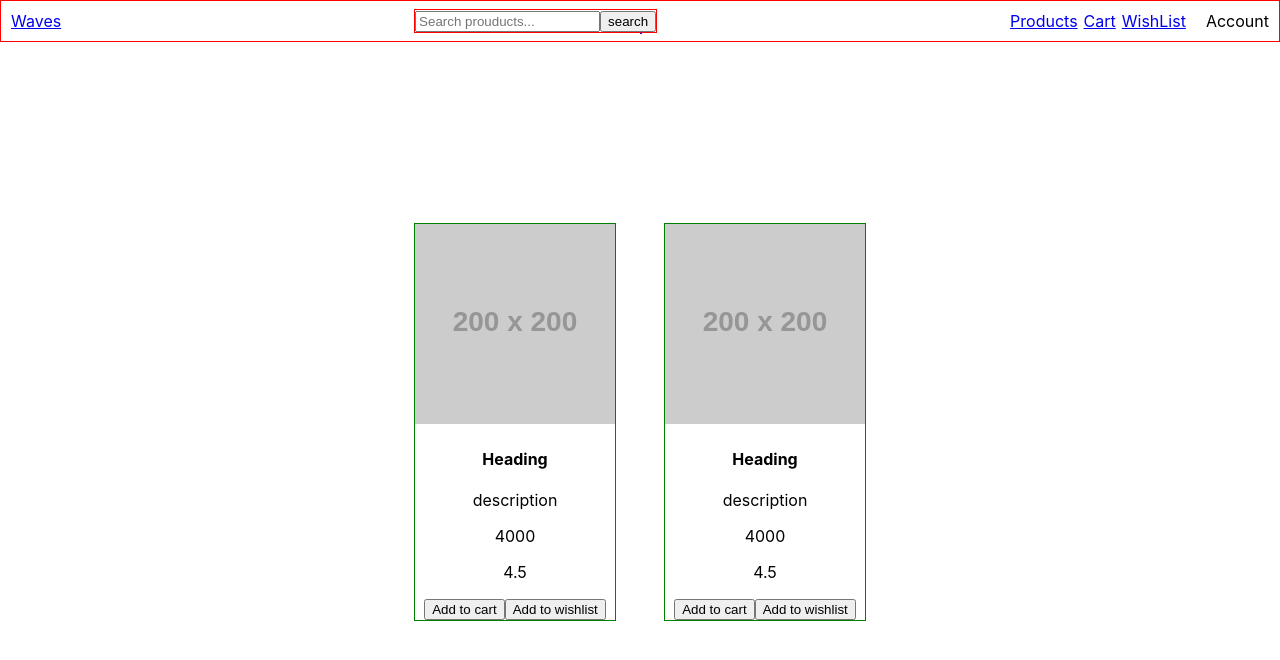
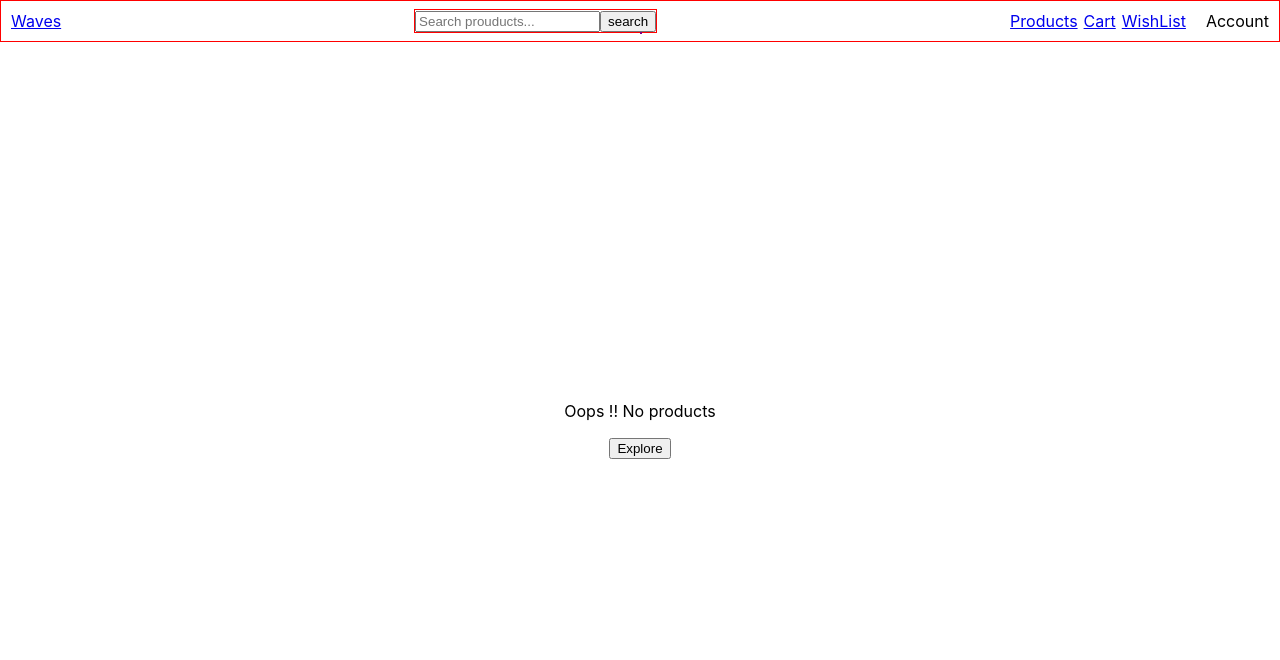
Before and after one commit to abhinashbhengra/Waves-Ecommerce, a React (Create React App) app: page /wishlist in a window 1280 px wide. Shown: the top 660 px of the page. Built offline with nearby package versions, Linux system fonts and the light colour scheme; what miragejs would draw is missing.

Commit message:
functionality:Wishlist Management

```diff
--- a/src/App.js
+++ b/src/App.js
@@ -6,7 +6,7 @@ import Cart from "./pages/cart";
 import Error from "./pages/error";
 import HomePage from "./pages/home/Home";
 import ProductList from "./pages/productList/ProductList";
-import WishList from "./pages/wishlist";
+import { WishList } from "./pages/wishlist/Wishlist";
 
 function App() {
   return (
--- a/src/components/product-card/index.js
+++ b/src/components/product-card/ProductCard.jsx
@@ -1,7 +1,11 @@
+import { useContext } from "react";
 import "../product-card/productCard.css";
+import { WishlistContext } from "../../context/WishlistContext";
 
-const ProductCard = ({ product }) => {
-  // console.log(product);
+export const ProductCard = ({ product }) => {
+  const { wishlistState, addToWishlist, removeFromWishlist } =
+    useContext(WishlistContext);
+
   return (
     <div className="product-container">
       <div className="image">
@@ -23,10 +27,16 @@ const ProductCard = ({ product }) => {
       </div>
       <div>
         <button>Add to cart</button>
-        <button>Add to wishlist</button>
+        {wishlistState.wishlist.includes(product) ? (
+          <button onClick={() => removeFromWishlist(product.id)}>
+            Remove from wishlist
+          </button>
+        ) : (
+          <button onClick={() => addToWishlist(product)}>
+            Add to wishlist
+          </button>
+        )}
       </div>
     </div>
   );
 };
-
-export default ProductCard;
--- /dev/null
+++ b/src/context/WishlistContext.js
@@ -0,0 +1,29 @@
+import { createContext, useReducer } from "react";
+import { wishlistInitial, wishlistReducer } from "../reducers/wishlistReducer";
+
+export const WishlistContext = createContext({
+  wishlistState: {},
+  wishlistDispatch: () => {},
+});
+
+export const WishlistProvider = ({ children }) => {
+  const [wishlistState, wishlistDispatch] = useReducer(
+    wishlistReducer,
+    wishlistInitial
+  );
+
+  const addToWishlist = (product) => {
+    wishlistDispatch({ type: "ADD_TO_WISHLIST", payload: product });
+  };
+
+  const removeFromWishlist = (selectId) => {
+    wishlistDispatch({ type: "REMOVE_FROM_WISHLIST", payload: selectId });
+  };
+
+  const value = { wishlistState, addToWishlist, removeFromWishlist };
+  return (
+    <WishlistContext.Provider value={value}>
+      {children}
+    </WishlistContext.Provider>
+  );
+};
--- a/src/index.js
+++ b/src/index.js
@@ -5,6 +5,7 @@ import App from "./App";
 import { makeServer } from "./server";
 import { BrowserRouter } from "react-router-dom";
 import { FilterProvider } from "./context/FilterContext";
+import { WishlistProvider } from "./context/WishlistContext";
 
 // Call make Server
 makeServer();
@@ -13,7 +14,9 @@ ReactDOM.render(
   <React.StrictMode>
     <BrowserRouter>
       <FilterProvider>
-        <App />
+        <WishlistProvider>
+          <App />
+        </WishlistProvider>
       </FilterProvider>
     </BrowserRouter>
   </React.StrictMode>,
--- a/src/pages/productList/ProductList.jsx
+++ b/src/pages/productList/ProductList.jsx
@@ -4,7 +4,7 @@ import { Navbar } from "../../components/navbar/Navbar";
 import { Filters } from "./filters/Filters";
 
 import { productDB } from "../../data/dummyDB";
-import ProductCard from "../../components/product-card";
+import { ProductCard } from "../../components/product-card/ProductCard";
 import { getFilteredData } from "../../utils/categories/getFilteredData";
 import { useContext } from "react";
 import { FilterContext } from "../../context/FilterContext";
--- /dev/null
+++ b/src/pages/wishlist/Wishlist.jsx
@@ -0,0 +1,57 @@
+import "../wishlist/wishlist.css";
+
+import { Navbar } from "../../components/navbar/Navbar";
+import { ProductCard } from "../../components/product-card/ProductCard";
+import { useContext } from "react";
+import { WishlistContext } from "../../context/WishlistContext";
+import { useNavigate } from "react-router-dom";
+
+export const wishlistDB = [
+  {
+    id: 1,
+    title: "Heading",
+    description: "description",
+    price: 4000,
+    rating: 4.5,
+    image: "https://dummyimage.com/200",
+  },
+  {
+    id: 2,
+    title: "Heading",
+    description: "description",
+    price: 4000,
+    rating: 4.5,
+    image: "https://dummyimage.com/200",
+  },
+];
+
+export const WishList = () => {
+  const { wishlistState } = useContext(WishlistContext);
+  const navigate = useNavigate();
+  const { wishlist } = wishlistState;
+
+  const handleExploreClick = () => {
+    navigate("/products");
+  };
+  return (
+    <div>
+      <Navbar />
+      <div className="wishlist-container">
+        <div>
+          {wishlist.length < 1 ? (
+            <div>
+              <p>Oops !! No products</p>
+              <button onClick={handleExploreClick}>Explore</button>
+            </div>
+          ) : (
+            <div className="wishlist-products">
+              {wishlist.map((product) => (
+                <ProductCard product={product} key={product.id} />
+              ))}
+            </div>
+          )}
+        </div>
+      </div>
+    </div>
+  );
+};
--- a/src/pages/wishlist/index.js
+++ /dev/null
@@ -1,40 +0,0 @@
-import "../wishlist/wishlist.css";
-
-import { Navbar } from "../../components/navbar/Navbar";
-import ProductCard from "../../components/product-card";
-
-export const wishlistDB = [
-  {
-    id: 1,
-    title: "Heading",
-    description: "description",
-    price: 4000,
-    rating: 4.5,
-    image: "https://dummyimage.com/200",
-  },
-  {
-    id: 2,
-    title: "Heading",
-    description: "description",
-    price: 4000,
-    rating: 4.5,
-    image: "https://dummyimage.com/200",
-  },
-];
-
-const WishList = () => {
-  return (
-    <div>
-      <Navbar />
-      <div className="wishlist-container">
-        <div className="wishlist-products">
-          {wishlistDB.map((product) => (
-            <ProductCard product={product} key={product.id} />
-          ))}
-        </div>
-      </div>
-    </div>
-  );
-};
-
-export default WishList;
--- a/src/pages/wishlist/wishlist.css
+++ b/src/pages/wishlist/wishlist.css
@@ -1,10 +1,12 @@
 .wishlist-container {
   height: 95vh;
   display: flex;
+  flex-wrap: wrap;
   justify-content: center;
   align-items: center;
 }
 .wishlist-products {
   display: flex;
+  flex-wrap: wrap;
   gap: 3rem;
 }
--- /dev/null
+++ b/src/reducers/wishlistReducer.js
@@ -0,0 +1,20 @@
+export const wishlistInitial = {
+  wishlist: [],
+};
+
+export const wishlistReducer = (state, action) => {
+  switch (action.type) {
+    case "ADD_TO_WISHLIST":
+      return {
+        ...state,
+        wishlist: [...state.wishlist, action.payload],
+      };
+    case "REMOVE_FROM_WISHLIST":
+      return {
+        ...state,
+        wishlist: state.wishlist.filter(
+          (product) => product.id !== action.payload
+        ),
+      };
+  }
+};
```
